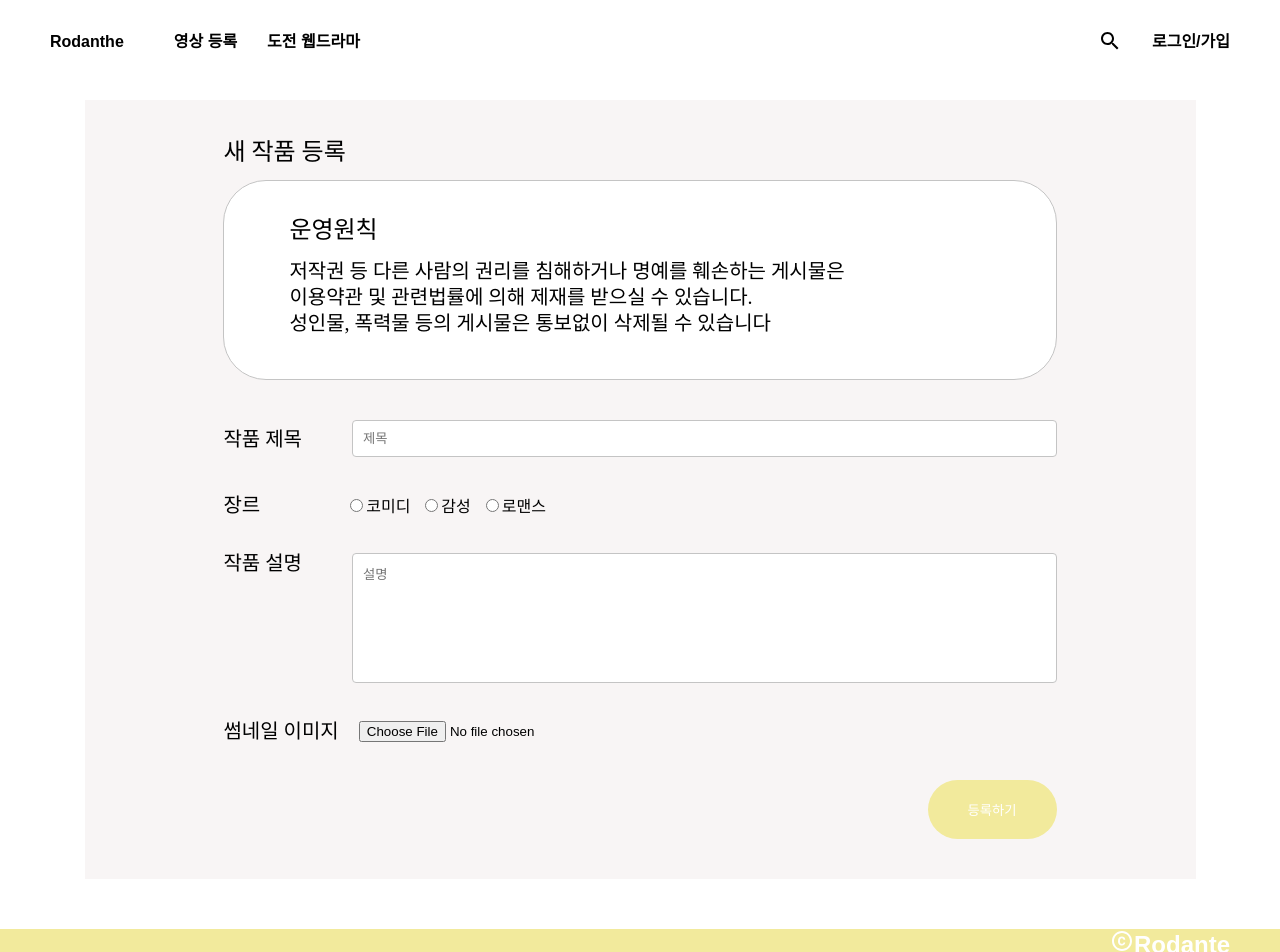
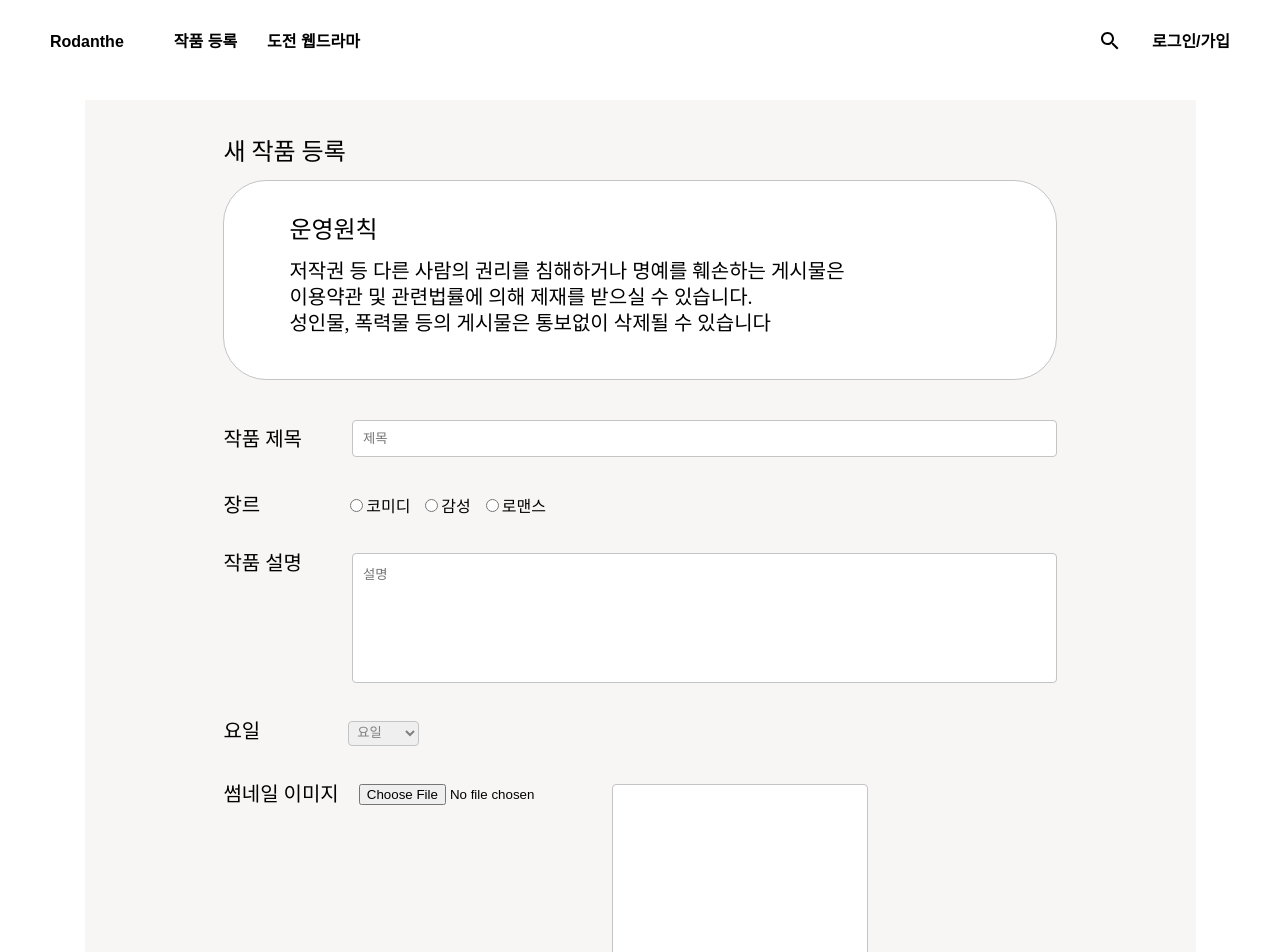
Before and after one commit to rlarlduf20/Rodante-FE, a Next.js app: page /videoRegi in a window 1280 px wide. Shown: the top 952 px of the page. Built offline with nearby package versions, Linux system fonts and the light colour scheme; a web font is replaced by a local one.

Commit message:
작품등록 성공(이미지 제외)

```diff
--- a/src/components/common/layout/header/Navbar.tsx
+++ b/src/components/common/layout/header/Navbar.tsx
@@ -47,7 +47,7 @@ const Navbar = () => {
           <div className="video_register">
             <Link href="/videoRegi">
               <a>
-                <h1>영상 등록</h1>
+                <h1>작품 등록</h1>
               </a>
             </Link>
           </div>
--- a/src/components/common/layout/header/SideBlock.tsx
+++ b/src/components/common/layout/header/SideBlock.tsx
@@ -32,7 +32,7 @@ const SideBlock = ({ toggleDrawer, setIsHambar }: SideBlockType) => {
         <VideoCallIcon fontSize="small" />
         <Link href="/videoRegi">
           <a>
-            <h1 style={{ marginLeft: "6px" }}>영상등록</h1>
+            <h1 style={{ marginLeft: "6px" }}>작품등록</h1>
           </a>
         </Link>
       </div>
--- a/src/components/mainpage/noticeboard/index.tsx
+++ b/src/components/mainpage/noticeboard/index.tsx
@@ -33,7 +33,7 @@ const NoticeBoard = () => {
     <Swiper
       initialSlide={1}
       centeredSlides={true}
-      autoplay={{ delay: 2000 }}
+      autoplay={{ delay: 2000, disableOnInteraction: false }}
       slidesPerView={1}
       navigation
       loop={true}
--- a/src/components/mainpage/weeklyVideo/Video.tsx
+++ b/src/components/mainpage/weeklyVideo/Video.tsx
@@ -12,9 +12,9 @@ const Video = ({ day, videoByDay }: VideoType) => {
   return (
     <VideoBox>
       {videoByDay.map(
-        (list, index: number) =>
-          day === list.dOfw && (
-            <StyledVideoCard key={index} imgUri={list.imgUri}>
+        (list) =>
+          day === list.dayOfWeek && (
+            <StyledVideoCard key={list.workId} imgUri={list.thumbnailImg}>
               <div className="cardImage"></div>
               <h1 className="cardTitle">{list.title}</h1>
             </StyledVideoCard>
--- a/src/components/videoRegi/VideoRegiForm.tsx
+++ b/src/components/videoRegi/VideoRegiForm.tsx
@@ -1,37 +1,159 @@
+import { useState, useEffect } from "react";
 import { VideoRegiFormBox } from "../../styles/videoRegipage/videoRegiBox";
+import axios from "axios";
+import Image from "next/image";
 
 const VideoRegiForm = () => {
+  const [imgSrc, setImgSrc] = useState("");
+  const encodeFileToBase64 = (fileBlob: any) => {
+    const reader: any = new FileReader();
+    reader.readAsDataURL(fileBlob);
+    return new Promise<void>((resolve) => {
+      reader.onload = () => {
+        setImgSrc(reader.result);
+        resolve();
+      };
+    });
+  };
+  const [title, setTitle] = useState("");
+  const [genre, setGenre] = useState("");
+  const [description, setDescription] = useState("");
+  const [dayOfWeek, setDayOfWeek] = useState("");
+
+  const onChangeTitle = (e: any) => {
+    setTitle(e.target.value);
+  };
+  const onChangeDes = (e: any) => {
+    setDescription(e.target.value);
+  };
+  const onChangeDayOfWeek = (e: any) => {
+    setDayOfWeek(e.target.value);
+  };
+  // const onChangeImg = (e: any) => {
+  //   console.log(e);
+  //   setImgSrc(imgSrc);
+  // };
+
+  const onSubmit = async (e: any) => {
+    e.preventDefault();
+    const access = localStorage.getItem("access_token");
+    let data = {
+      title,
+      genre,
+      description,
+      dayOfWeek,
+      thumbnailImg: imgSrc,
+    };
+    if (
+      title === "" ||
+      genre === "" ||
+      description === "" ||
+      dayOfWeek === ""
+    ) {
+      alert("모든 입력란을 채워주세요");
+      return;
+    }
+    console.log(data);
+    try {
+      const res = await axios.post("http://localhost:8080/user/work/2", data, {
+        headers: {
+          Authorization: `Bearer ${access}`,
+        },
+      });
+      console.log(res);
+      alert("등록 성공");
+      window.location.replace("/");
+    } catch (e) {
+      console.error(e);
+      alert("로그인이 필요한 서비스입니다.");
+    }
+  };
   return (
-    <VideoRegiFormBox>
+    <VideoRegiFormBox encType="multipart/form-data">
       <div className="title">
         <p>작품 제목</p>
-        <input placeholder="제목" className="titleInput" />
+        <input
+          placeholder="제목"
+          className="titleInput"
+          onChange={onChangeTitle}
+        />
       </div>
       <div className="genre">
         <p>장르</p>
         <label>
-          <input type="radio" name="genre" value="comedy" className="radio" />
+          <input
+            type="radio"
+            name="genre"
+            value="comedy"
+            className="radio"
+            onChange={() => setGenre("comedy")}
+          />
           코미디
         </label>
         <label>
-          <input type="radio" name="genre" value="mood" className="radio" />
+          <input
+            type="radio"
+            name="genre"
+            value="mood"
+            className="radio"
+            onChange={() => setGenre("mood")}
+          />
           감성
         </label>
         <label>
-          <input type="radio" name="genre" value="romance" className="radio" />
+          <input
+            type="radio"
+            name="genre"
+            value="romance"
+            className="radio"
+            onChange={() => setGenre("romance")}
+          />
           로맨스
         </label>
       </div>
       <div className="description">
         <p>작품 설명</p>
-        <textarea placeholder="설명" className="desInput" />
+        <textarea
+          placeholder="설명"
+          className="desInput"
+          onChange={onChangeDes}
+        />
+      </div>
+      <div className="dayOfWeek">
+        <p>요일</p>
+        <select
+          className="daySelect"
+          onChange={onChangeDayOfWeek}
+          defaultValue={""}
+        >
+          <option value="">요일</option>
+          <option value="mon">월</option>
+          <option value="tue">화</option>
+          <option value="wed">수</option>
+          <option value="thu">목</option>
+          <option value="fri">금</option>
+          <option value="sat">토</option>
+          <option value="sun">일</option>
+        </select>
       </div>
       <div className="thumbnail">
         <p>썸네일 이미지</p>
-        <input type="file" accept="image/png, image/jpeg" />
+        <input
+          className="imgInput"
+          type="file"
+          accept="image/png, image/jpeg"
+          onChange={(e: any) => {
+            encodeFileToBase64(e.target.files[0]);
+          }}
+        />
+        <div className="imgBox">
+          {imgSrc && <Image width={256} height={192} src={imgSrc} />}
+        </div>
       </div>
       <div className="btn">
-        <button className="regiBtn">등록하기</button>
+        <button className="regiBtn" onClick={onSubmit}>
+          등록하기
+        </button>
       </div>
     </VideoRegiFormBox>
   );
--- a/src/pages/index.tsx
+++ b/src/pages/index.tsx
@@ -1,7 +1,6 @@
 import NoticeBoard from "../components/mainpage/noticeboard";
 import VideoSection from "../components/mainpage/weeklyVideo";
-import { useRouter } from "next/router";
-import { useEffect, useState } from "react";
+
 const HomePage = () => {
   return (
     <>
--- a/src/styles/mainpage/weeklyVideoSection.tsx
+++ b/src/styles/mainpage/weeklyVideoSection.tsx
@@ -67,7 +67,7 @@ export const VideoBox = styled.div`
   gap: 18px;
 `;
 
-export const StyledVideoCard = styled.div<{ imgUri: string }>`
+export const StyledVideoCard = styled.div<{ imgUri: any }>`
   width: 360px;
   height: 277px;
   @media (max-width: 700px) {
--- a/src/styles/videoRegipage/videoRegiBox.tsx
+++ b/src/styles/videoRegipage/videoRegiBox.tsx
@@ -35,7 +35,7 @@ export const VideoRegiTitleBox = styled.div`
     }
   }
 `;
-export const VideoRegiFormBox = styled.div`
+export const VideoRegiFormBox = styled.form`
   p {
     font-size: 20px;
   }
@@ -84,12 +84,32 @@ export const VideoRegiFormBox = styled.div`
       }
     }
   }
+  .dayOfWeek {
+    display: flex;
+    margin-bottom: 38px;
+    gap: 88px;
+    .daySelect {
+      padding: 2px 20px 4px 4px;
+      color: grey;
+      border-color: #c4c4c4;
+      outline: none;
+      border-radius: 4px;
+    }
+  }
   .thumbnail {
     display: flex;
     margin-bottom: 38px;
-
     p {
       margin-right: 20px;
+    }
+
+    .imgBox {
+      width: 256px;
+      height: 192px;
+      border: 1px solid #c4c4c4;
+      background: white;
+      overflow: hidden;
+      border-radius: 4px;
     }
   }
   .btn {
```
Also changed, not shown: src/components/mainpage/weeklyVideo/index.tsx (+23 -2 lines).
